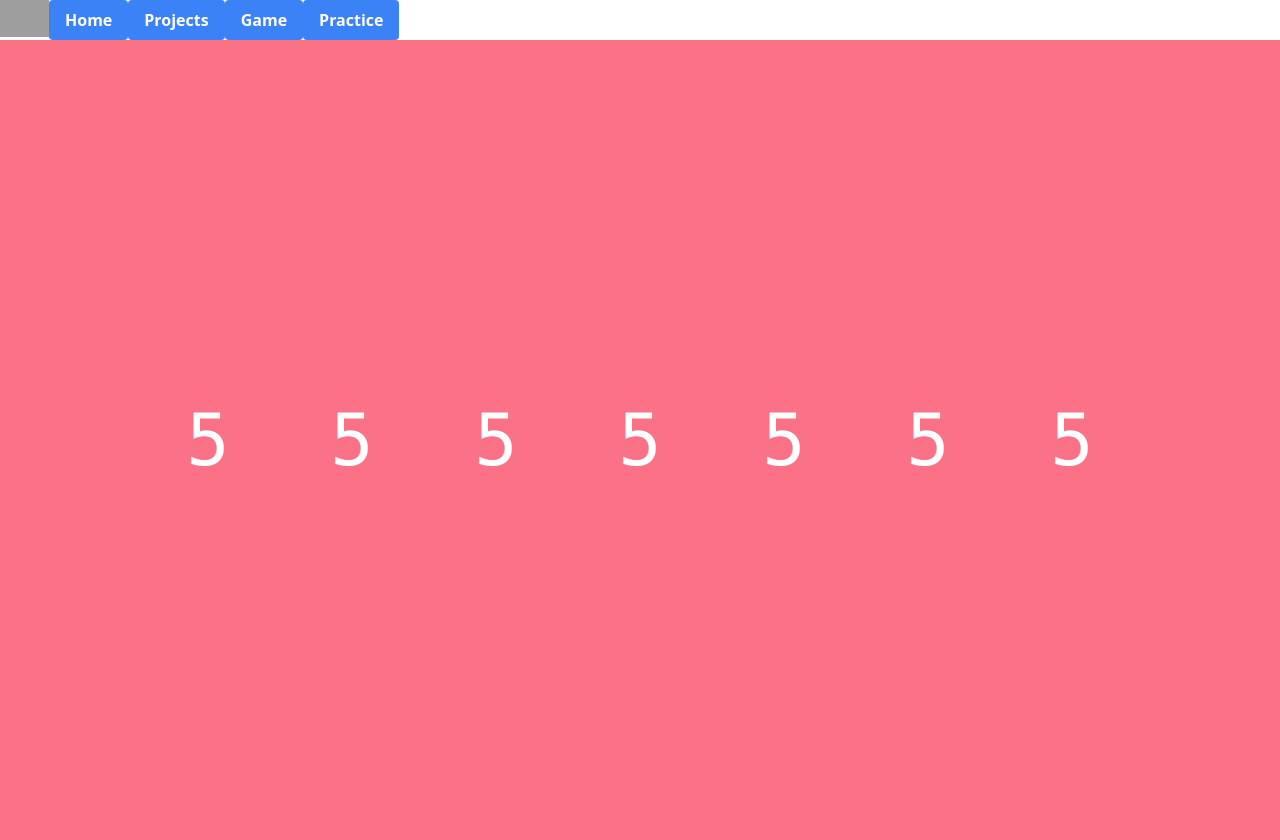
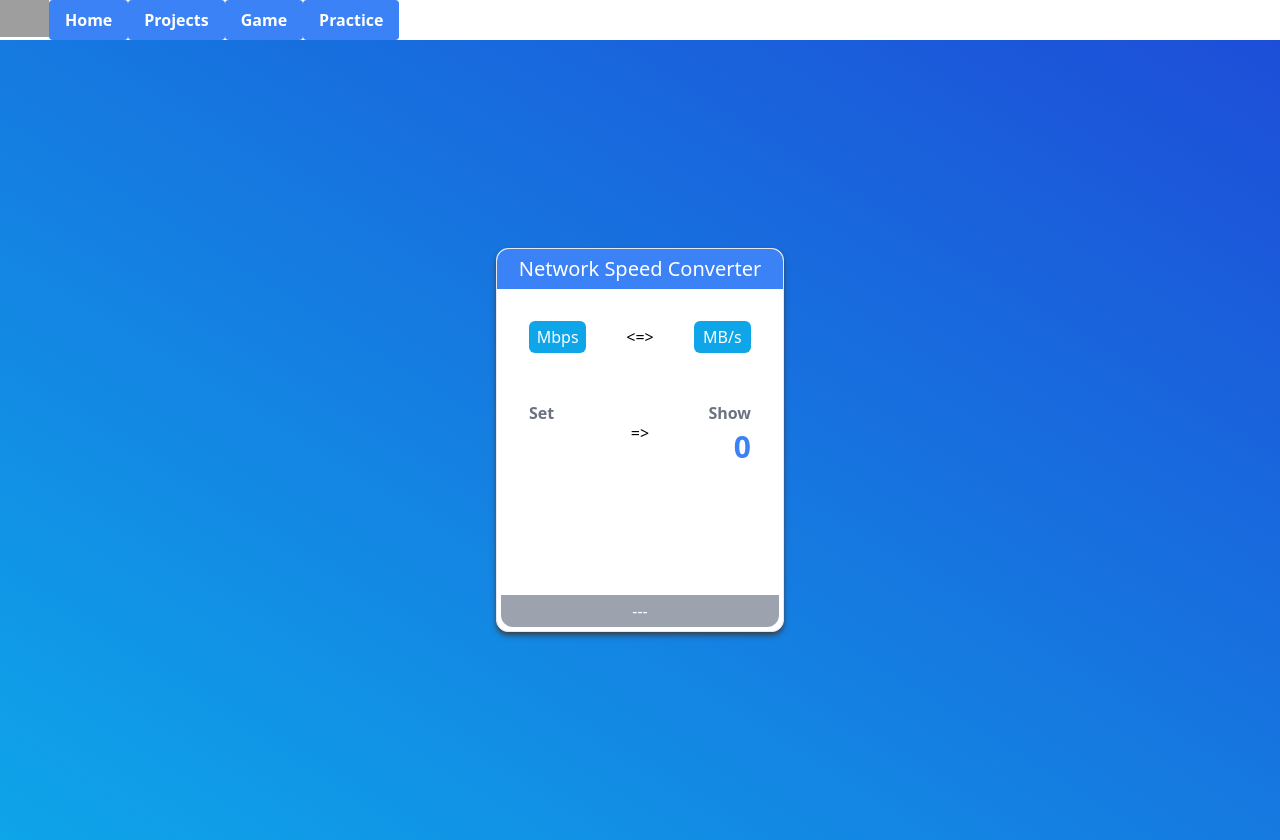
Before and after one commit to eddieciou/eddie_frontend, a React (Create React App) app: page /practice in a window 1280 px wide. Built offline with nearby package versions, Linux system fonts and the light colour scheme; grey boxes are pictures that could not be loaded.

Commit message:
Practice NetSpeedChanger

```diff
--- a/src/practice/PracticePage.tsx
+++ b/src/practice/PracticePage.tsx
@@ -1,8 +1,8 @@
 import React from 'react';
-import PracticeCounter from './hook/PracticeCounter';
+import NetSpeedChanger from './hook/NetSpeedChanger/NetSpeedChanger';
 
 function PracticePage() {
-  return <PracticeCounter />;
+  return <NetSpeedChanger />;
 }
 
 export default PracticePage;
--- /dev/null
+++ b/src/practice/hook/NetSpeedChanger/CardFooter.tsx
@@ -0,0 +1,39 @@
+import React from 'react';
+
+interface CardFooterProps {
+  inputValue: number;
+}
+
+function CardFooter({ inputValue }: CardFooterProps) {
+  let criteria;
+  if (inputValue === 0) {
+    criteria = {
+      title: '---',
+      backgroundColor: 'bg-gray-400',
+    };
+  } else if (inputValue < 15) {
+    criteria = {
+      title: 'SLOW',
+      backgroundColor: 'bg-red-500',
+    };
+  } else if (inputValue < 40) {
+    criteria = {
+      title: 'GOOD',
+      backgroundColor: 'bg-green-500',
+    };
+  } else {
+    criteria = {
+      title: 'FAST',
+      backgroundColor: 'bg-blue-500',
+    };
+  }
+  return (
+    <div
+      className={`${criteria.backgroundColor} h-8 m-1 rounded-br-xl rounded-bl-xl flex items-center justify-center text-white`}
+    >
+      {criteria.title}
+    </div>
+  );
+}
+
+export default CardFooter;
--- /dev/null
+++ b/src/practice/hook/NetSpeedChanger/NetSpeedChanger.tsx
@@ -0,0 +1,52 @@
+import React, { useState } from 'react';
+import UnitControl from './UnitControl';
+import CardFooter from './CardFooter';
+
+function NetSpeedChanger() {
+  const [inputValue, setInputValue] = useState(0);
+  // STEP 3: 定義事件處理器
+  const handleInputChange = (e: React.ChangeEvent<HTMLInputElement>) => {
+    // STEP 3-1: 取出使用者輸入的值
+    const { value } = e.target;
+
+    // STEP 3-2: 將這個值設定到 state 中
+    setInputValue(parseInt(value));
+  };
+
+  return (
+    <div className='m-0 p-0 min-h-screen flex items-center justify-center bg-gradient-to-tr from-sky-500 to-blue-700'>
+      <div className='flex flex-col shadow-md shadow-gray-700 border rounded-xl bg-white h-96 w-72'>
+        <div className='flex items-center justify-center leading-10 bg-blue-500 text-white text-xl rounded-tr-xl rounded-tl-xl'>
+          Network Speed Converter
+        </div>
+        <div className='flex-1 p-8'>
+          <UnitControl />
+          <div className='flex items-center justify-between'>
+            <div className='flex-1'>
+              <div className='text-gray-500 font-bold mb-1'>Set</div>
+              <input
+                onChange={handleInputChange}
+                type='number'
+                className='text-3xl w-16 flex-1 inline-block bg-transparent border-0 outline-0 text-blue-500 font-bold'
+                min='0'
+              />
+            </div>
+            <span>{'=>'}</span>
+            <div className='text-right flex-1'>
+              <div className='text-gray-500 font-bold mb-1'>Show</div>
+              <input
+                type='text'
+                className='text-3xl w-16 flex-1 inline-block bg-transparent border-0 outline-0 text-blue-500 font-bold text-right'
+                disabled
+                value={inputValue / 8}
+              />
+            </div>
+          </div>
+        </div>
+        <CardFooter inputValue={inputValue} />
+      </div>
+    </div>
+  );
+}
+
+export default NetSpeedChanger;
--- /dev/null
+++ b/src/practice/hook/NetSpeedChanger/UnitControl.tsx
@@ -0,0 +1,17 @@
+import React from 'react';
+
+function UnitControl() {
+  return (
+    <div className='flex items-center justify-between mb-12'>
+      <div className='inline-flex bg-sky-500 items-center justify-center text-white rounded-md w-16 h-8'>
+        Mbps
+      </div>
+      <span className='px-10'>{'<=>'}</span>
+      <div className='inline-flex bg-sky-500 items-center justify-center text-white rounded-md w-16 h-8'>
+        MB/s
+      </div>
+    </div>
+  );
+}
+
+export default UnitControl;
```
